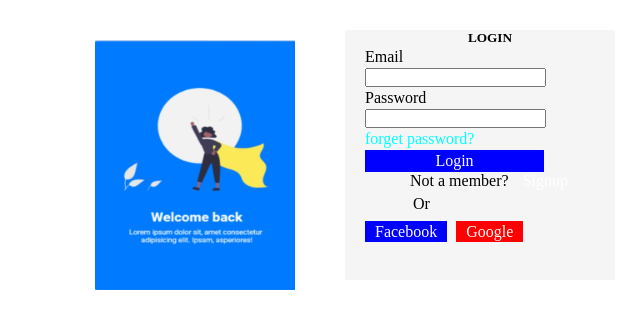
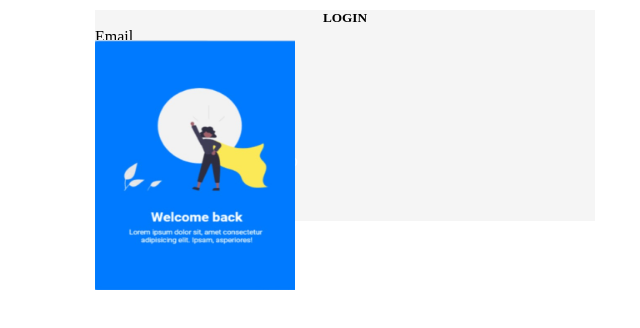
Before and after one commit to olatbuzz/kinplus-battle-login-page, a plain HTML site: page index.html in a window 1280 px wide. Shown: the whole page, without its empty margins (295-935 px from the left). Drawn offline with Linux system fonts and the light colour scheme.

Commit message:
update style.css

```diff
--- a/style.css
+++ b/style.css
@@ -10,11 +10,11 @@
     border-top-right-radius: 15px;
 }
 .box{
-    margin: 30px 60px ;
+    /* margin: 30px 60px ;
     width: 250px;
     height: 250px;
     margin-left: 250px;
-    padding-left: 20px;
+    padding-left: 20px; */
 
 }
 
```
